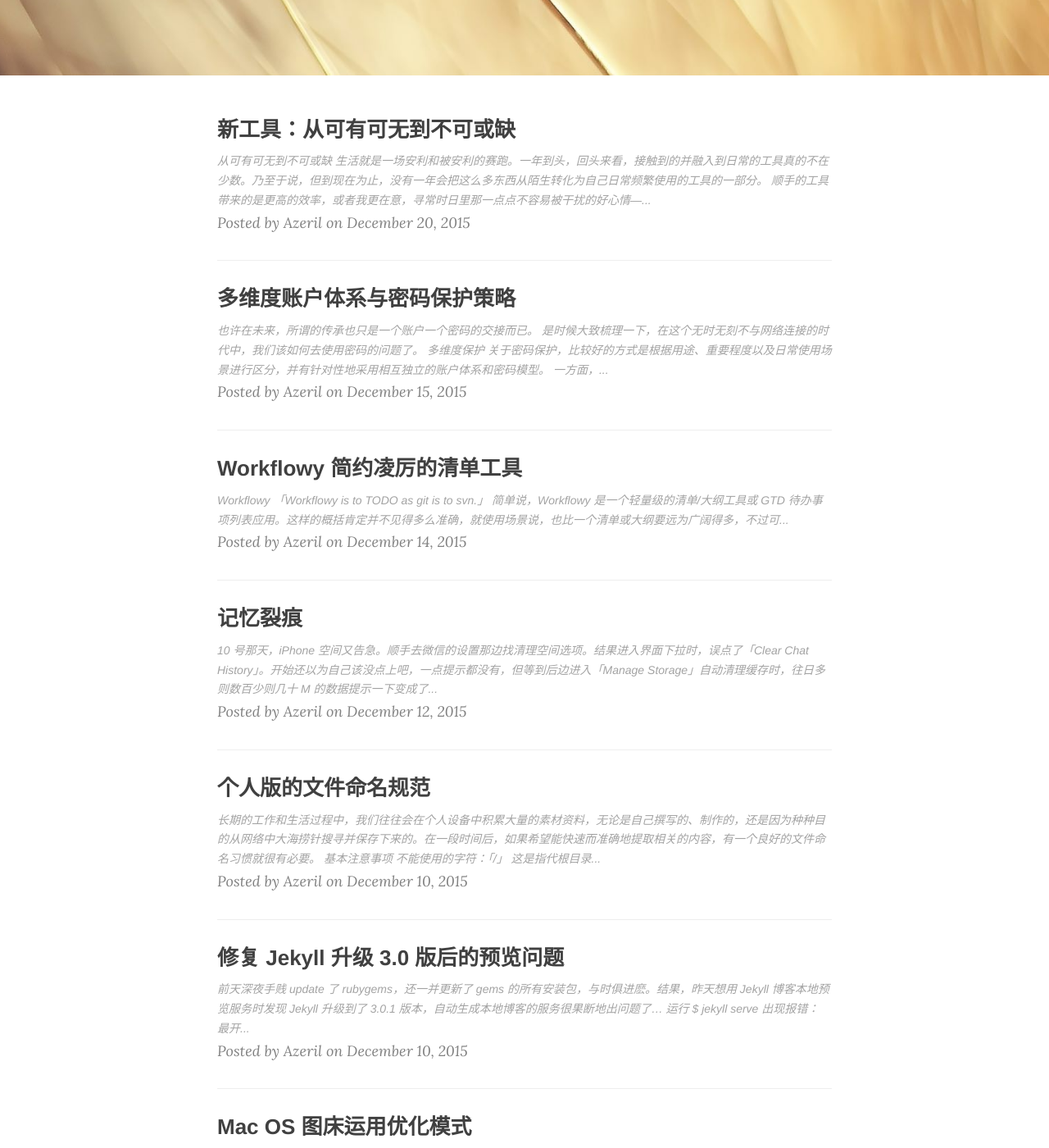
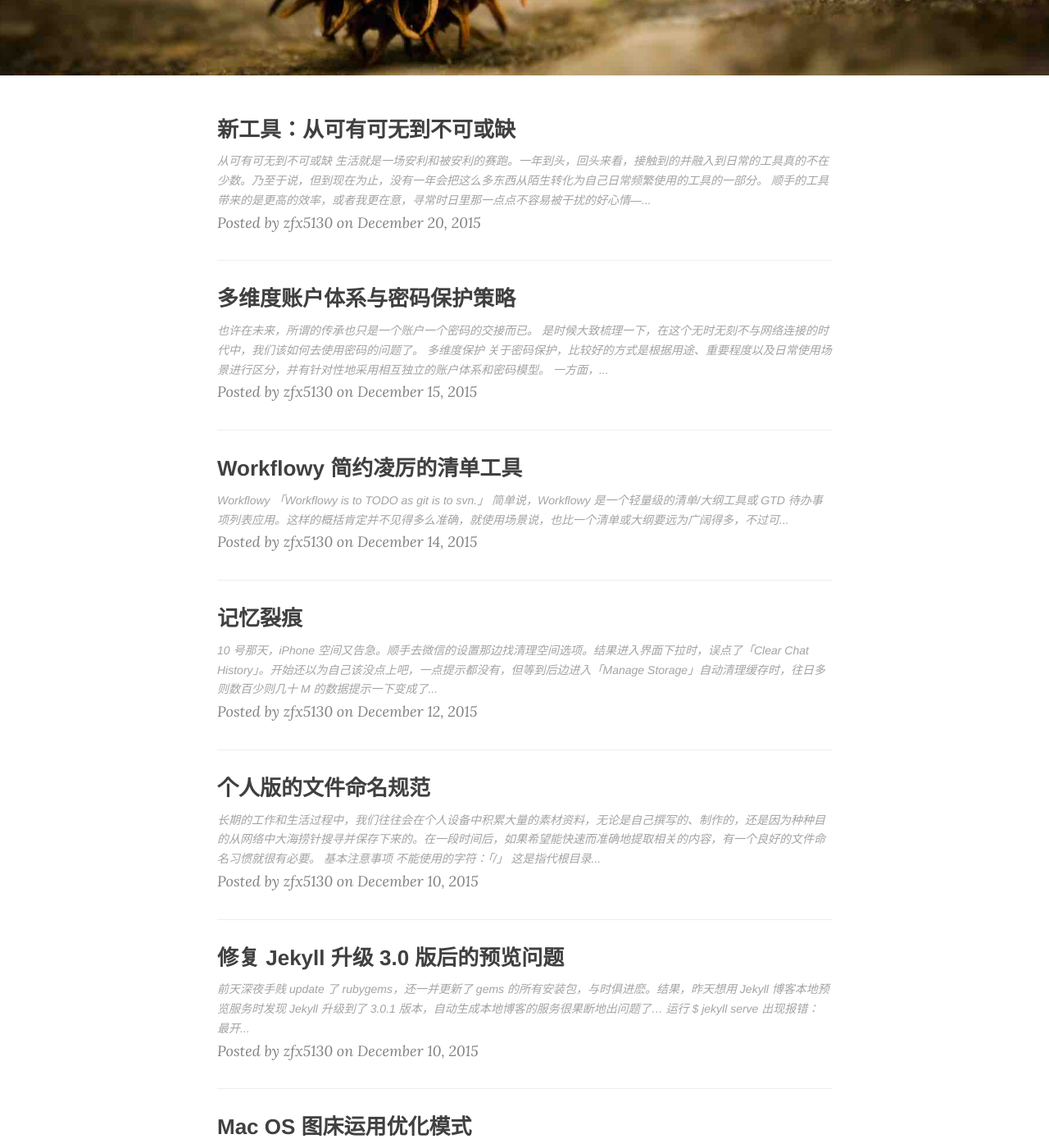
Before and after one commit to Azeril/Microdust, a Jekyll site: the page built from index.html, in a window 1280 px wide and 1400 px high, scrolled down 336 px. Shown: the whole window at 82% size. Built offline with Jekyll 4.4.1, drawn with Linux system fonts in a browser that asks for light colours; nearby versions of some CDN libraries; the list of posts is cut into pages by our own code; some of the changed text lies outside the part shown.

Commit message:
[Mod]config.yml

```diff
--- a/_config.yml
+++ b/_config.yml
@@ -1,28 +1,28 @@
 # Site settings
 title: Microdust
-header-img: "img/autumn2.jpg"
-tagline: "吉光片羽"
-description: "在遙遠的地方 一切虔誠終必相遇"
+header-img: "img/alone.jpg"
+tagline: "Forever_YouSay"
+description: "黄金非宝书为宝. 万事皆空善不空."
 baseurl: ""
-url: "http://azeril.me"
+url: "http://zfx5130.me"
 #url: "http://localhost:4000"
 
 # About/contact
 owner:
-  name: "Azeril"
-  email: azeril@live.cn
-  bio: "明朝即長路 惜取此時心"
+  name: "zfx5130"
+  email: dui1cuo@163.cn
+  bio: "梦想的天空格外蓝"
 
 # Data
 gavatar: http://dreamofbook.qiniudn.com/Az..png
 favicon: img/favicon.ico
 
-douban_username: Azeril
-twitter_username: Azeril_Lapland
-github_username: Azeril
-facebook_username: Azeril_Lapland
-weibo_username: Azeril
-zhihu_username: Azeril
+douban_username: zfx5130
+twitter_username: zfx5130_Lapland
+github_username: zfx5130
+facebook_username: Thomas_Lapland
+weibo_username: zfx5130
+zhihu_username: zfx5130
 
 # Build settings
 # use Github Flavored Markdown !important
@@ -38,7 +38,7 @@ paginate: 8
 exclude: ["less","node_modules","Gruntfile.js","package.json","README.md"]
 
 # http://en.wikipedia.org/wiki/List_of_tz_database_time_zones
-timezone: Asia/Shanghai
+timezone: Asia/HeNan
 
 # Title
 
@@ -51,16 +51,16 @@ defaults:
       type: "posts"
     values:
       layout: "post"
-      author: "Azeril"
+      author: "zfx5130"
       header-img: "img/fantasy.jpg" # We don't want posts without a header image, that whould mean white on white
 
 # Comments
 comments :
   provider : duoshuo
   duoshuo :
-    short_name : Azeril
+    short_name : zfx5130
   disqus :
-      short_name : Azeril
+      short_name : zfx5130
 
 # Analytics and webmaster tools stuff goes here
 google_analytics: UA-66863061-1
```
